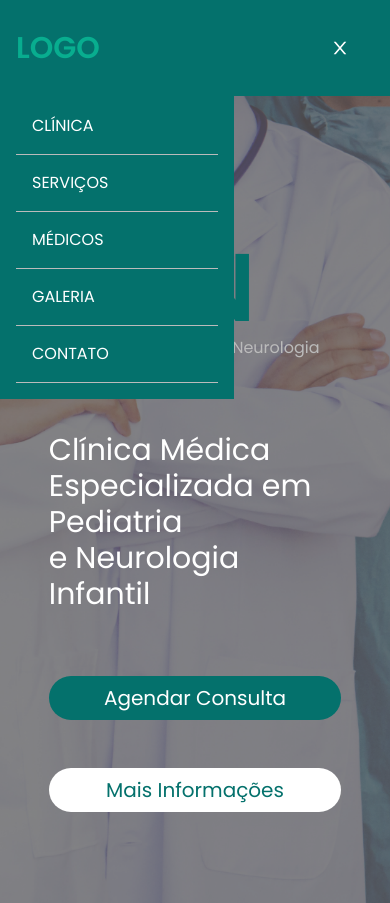
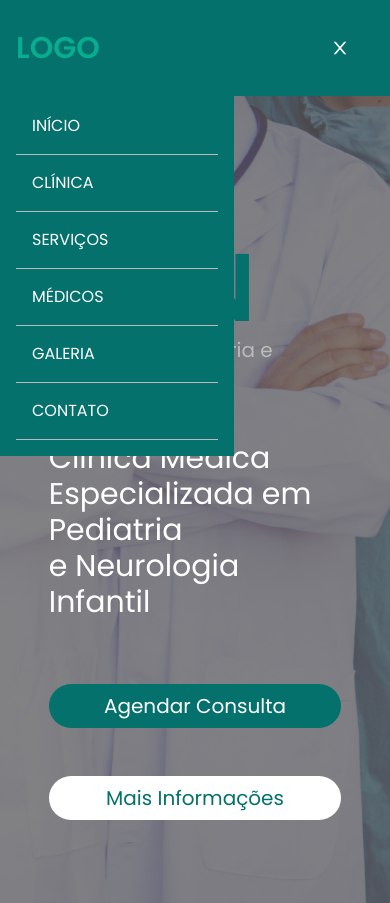
Before and after one commit to p1nheiros/projetoIpen, a React (Vite) app in the folder ipen/: page / in a window 390 px wide. Shown: the top 903 px of the page. Built offline with nearby package versions, Linux system fonts and the light colour scheme.

Commit message:
responsividade no homepage, REVISAR

```diff
--- a/ipen/src/components/Home.jsx
+++ b/ipen/src/components/Home.jsx
@@ -5,16 +5,16 @@ export const Home = () => {
         <div className="text-black bg-[url('../img/imageBG2.png')] min-h-screen bg-cover bg-center bg-no-repeat">
             <div className='max-w-[75%] mt-[96px] w-full h-screen mx-auto'>
                 <div style={{ paddingTop: '9rem' }}>
-                    <h1 className='text-darkGreen text-8xl sm:text-6xl md:text-9xl font-bold flex'>
+                    <h1 className='text-darkGreen text-8xl sm:text-6    xl md:text-8xl font-bold flex lg:text-9xl xl:text-9xl 2xl:text-9xl'>
                         IPEN
                     </h1>
 
-                    <p className='text-gray text-base sm:text-2xl md:text-3xl'>
+                    <p className='text-gray text-base text-xl md:text-xl lg:text-2xl xl:text-3xl 2xl:text-4xl'>
                         Instituto de Pediatria e Neurologia Infantil
                     </p>
                 </div>
                 <div style={{ paddingTop: '3rem' }}>
-                    <p className='text-white text-3xl sm:text-4xl md:text-6xl' style={{ lineHeight: "1.2" }}>
+                    <p className='text-white text-3xl md:text-2xl lg:text-3xl xl:text-4xl 2xl:text-5xl' style={{ lineHeight: "1.2" }}>
                         Clínica Médica <br />
                         Especializada em Pediatria <br />
                         e Neurologia Infantil
--- a/ipen/src/components/Navbar.jsx
+++ b/ipen/src/components/Navbar.jsx
@@ -15,12 +15,12 @@ export const Navbar = () => {
         LOGO
       </h1>
       <ul className='hidden md:flex text-xl'>
-        <li className='p-5'>Início</li>
-        <li className='p-5'>Clínica</li>
-        <li className='p-5'>Serviços</li>
-        <li className='p-5'>Médicos</li>
-        <li className='p-5'>Galeria</li>
-        <li className='p-5'>Contato</li>
+        <li className='p-5 cursor-pointer'>Início</li>
+        <li className='p-5 cursor-pointer'>Clínica</li>
+        <li className='p-5 cursor-pointer'>Serviços</li>
+        <li className='p-5 cursor-pointer'>Médicos</li>
+        <li className='p-5 cursor-pointer'>Galeria</li>
+        <li className='p-5 cursor-pointer'>Contato</li>
       </ul>
       <div onClick={handleNav} className='block md:hidden'>
         {!nav ? <AiOutlineClose size={20} /> : <AiOutlineMenu size={20} />}
@@ -30,6 +30,7 @@ export const Navbar = () => {
           LOGO
         </h1>
         <ul className='p-4 uppercase'>
+          <li className='p-4 border-b border-gray'>Início</li>
           <li className='p-4 border-b border-gray'>Clínica</li>
           <li className='p-4 border-b border-gray'>Serviços</li>
           <li className='p-4 border-b border-gray'>Médicos</li>
```
